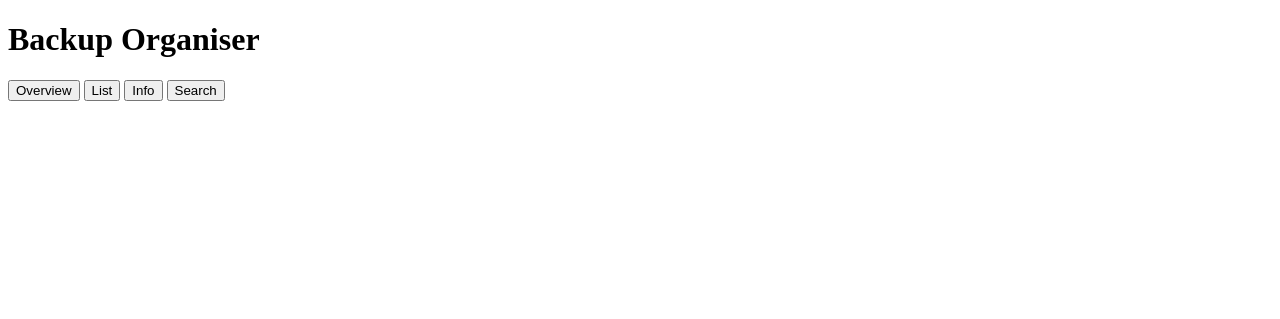
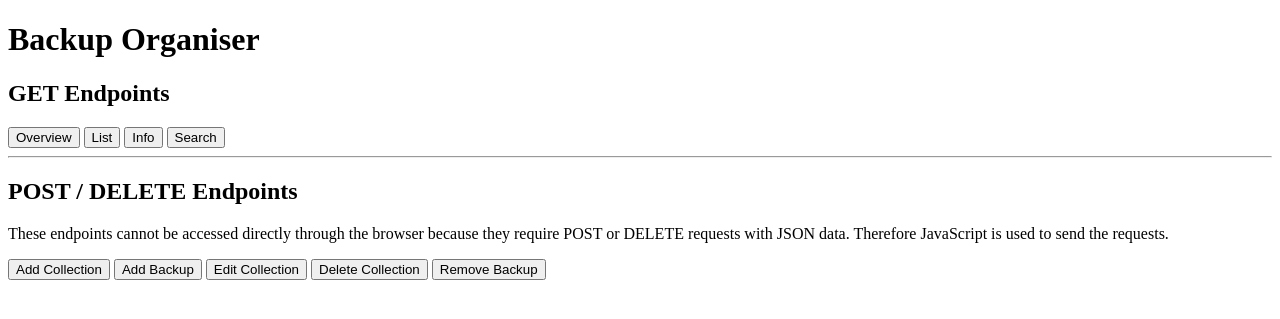
Before and after one commit to Afif-bth/PA1489-Grundlaggande-Mjukvaruutveckling, a Flask app: page / in a window 1280 px wide. Shown: the top 319 px of the page. Run offline with Flask 3, Linux system fonts and the light colour scheme.

Commit message:
commit kdj

```diff
--- a/BackupOrganiser/data_collection.py
+++ b/BackupOrganiser/data_collection.py
@@ -2,7 +2,7 @@ class DataCollection:
     """
     Represents one data collection and its backups.
     """
-
+    # Initializes a new data collection with the given name, description, creation date, modification date, and still_updated status.
     def __init__(
         self,
         name,
--- a/BackupOrganiser/templates/index.html
+++ b/BackupOrganiser/templates/index.html
@@ -6,6 +6,8 @@
 <body>
 
     <h1>Backup Organiser</h1>
+
+    <h2>GET Endpoints</h2>
 
     <button onclick="window.location='/api/Overview'">
         Overview
@@ -19,6 +21,126 @@
         Info
     </button>
 
-    <button onclick="window.location='/api/Search?name=Pho'">Search</button>
+    <button onclick="window.location='/api/Search?name=Pho'">
+        Search
+    </button>
+
+    <hr>
+
+    <h2>POST / DELETE Endpoints</h2>
+
+    <p>
+        These endpoints cannot be accessed directly through the browser
+        because they require POST or DELETE requests with JSON data.
+        Therefore JavaScript is used to send the requests.
+    </p>
+
+    <button onclick="addCollection()">
+        Add Collection
+    </button>
+
+    <button onclick="addBackup()">
+        Add Backup
+    </button>
+
+    <button onclick="editCollection()">
+        Edit Collection
+    </button>
+
+    <button onclick="deleteCollection()">
+        Delete Collection
+    </button>
+
+    <button onclick="unbackupCollection()">
+        Remove Backup
+    </button>
+
+<script>
+
+function addCollection() {
+
+    fetch('/api/Collection', {
+        method: 'POST',
+        headers: {
+            'Content-Type': 'application/json'
+        },
+        body: JSON.stringify({
+            name: 'Games',
+            description: 'Game backups',
+            creation_date: '2026-09-18',
+            modification_date: '2026-09-18',
+            still_updated: true
+        })
+    })
+    .then(response => response.json())
+    .then(data => alert(JSON.stringify(data)));
+}
+
+
+function addBackup() {
+
+    fetch('/api/Backup', {
+        method: 'POST',
+        headers: {
+            'Content-Type': 'application/json'
+        },
+        body: JSON.stringify({
+            name: 'Games',
+            backupname: 'Backup1',
+            date: '2026-09-18',
+            location: 'External Drive'
+        })
+    })
+    .then(response => response.json())
+    .then(data => alert(JSON.stringify(data)));
+}
+
+
+function editCollection() {
+
+    fetch('/api/Edit', {
+        method: 'POST',
+        headers: {
+            'Content-Type': 'application/json'
+        },
+        body: JSON.stringify({
+            name: 'Games',
+            modification_date: '2026-09-19',
+            still_updated: false
+        })
+    })
+    .then(response => response.json())
+    .then(data => alert(JSON.stringify(data)));
+}
+
+
+function deleteCollection() {
+
+    fetch('/api/Delete?name=Games', {
+        method: 'DELETE'
+    })
+    .then(response => response.json())
+    .then(data => alert(JSON.stringify(data)));
+}
+
+
+function unbackupCollection() {
+
+    fetch('/api/Unbackup', {
+        method: 'POST',
+        headers: {
+            'Content-Type': 'application/json'
+        },
+        body: JSON.stringify({
+            name: 'Games',
+            backupname: 'Backup1'
+        })
+    })
+    .then(response => response.json())
+    .then(data => alert(JSON.stringify(data)));
+}
+
+</script>
+
 </body>
 </html>
```
Also changed, not shown: BackupOrganiser/compose.yaml (+9 -0 lines), BackupOrganiser/restinterface.py (+19 -11 lines).
